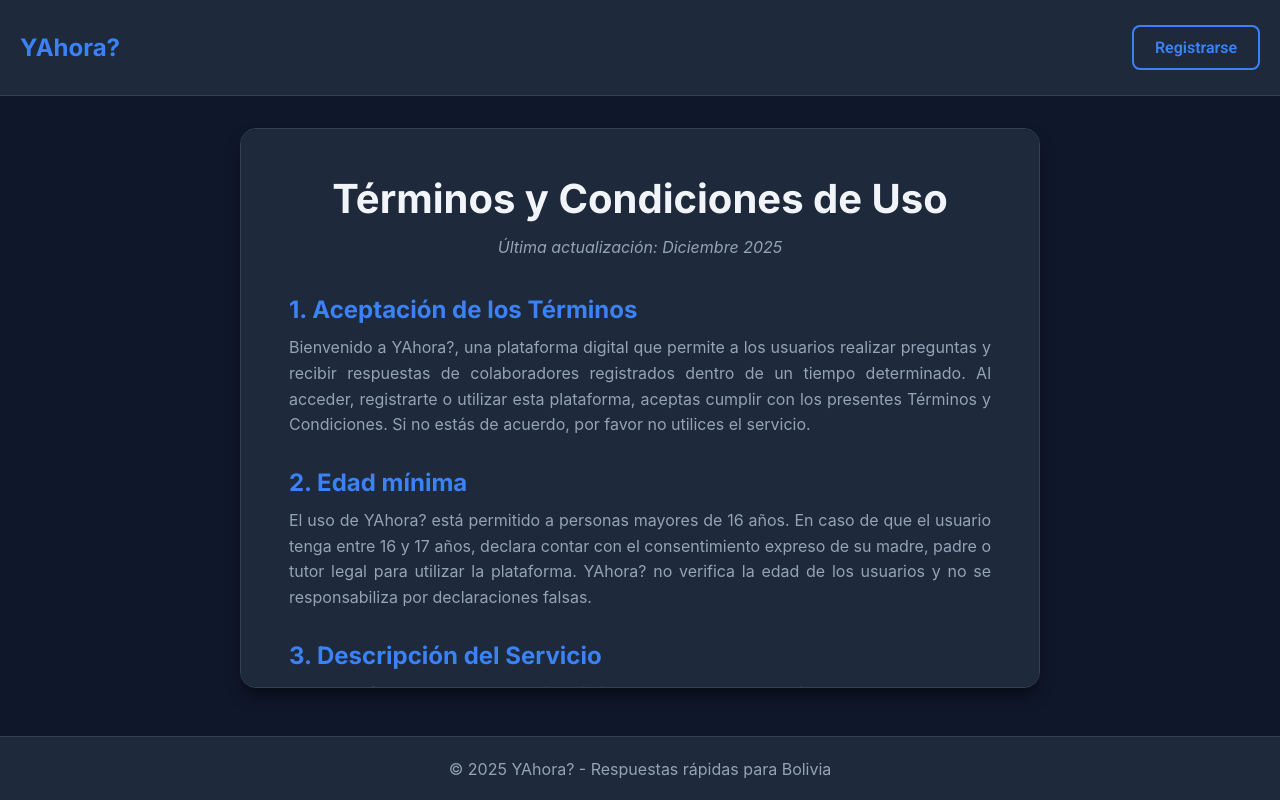
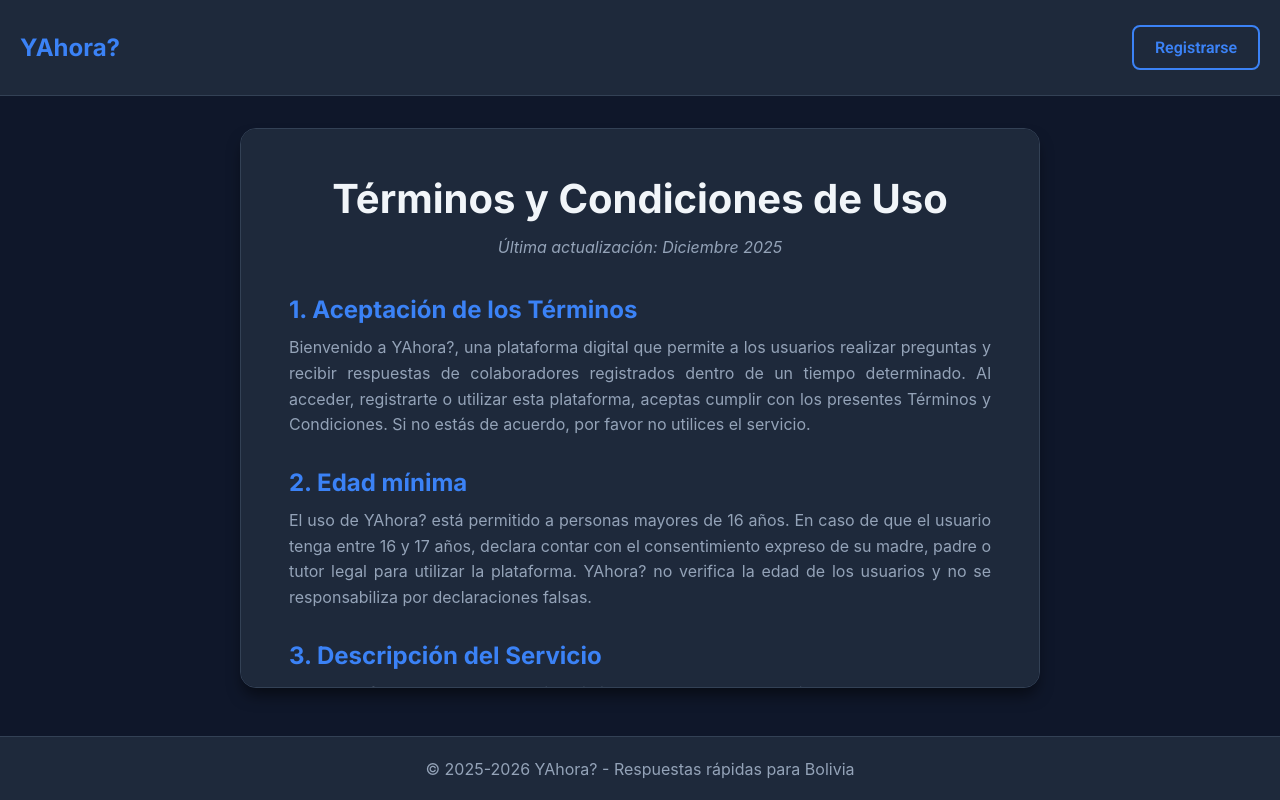
Before and after one commit to SamuPasquier2811/YAhora-First-Beta, a React (Vite) app: page /terms in a window 1280 px wide. Built offline with nearby package versions, Linux system fonts and the light colour scheme; no server answers; a web font is replaced by a local one.

Commit message:
Update TermsPage.jsx

```diff
--- a/src/pages/TermsPage/TermsPage.jsx
+++ b/src/pages/TermsPage/TermsPage.jsx
@@ -160,7 +160,7 @@ function TermsPage() {
 
             {/* Footer */}
             <footer className="footer">
-                <p>© 2025 YAhora? - Respuestas rápidas para Bolivia</p>
+                <p>© 2025-2026 YAhora? - Respuestas rápidas para Bolivia</p>
             </footer>
         </div>
     );
```
